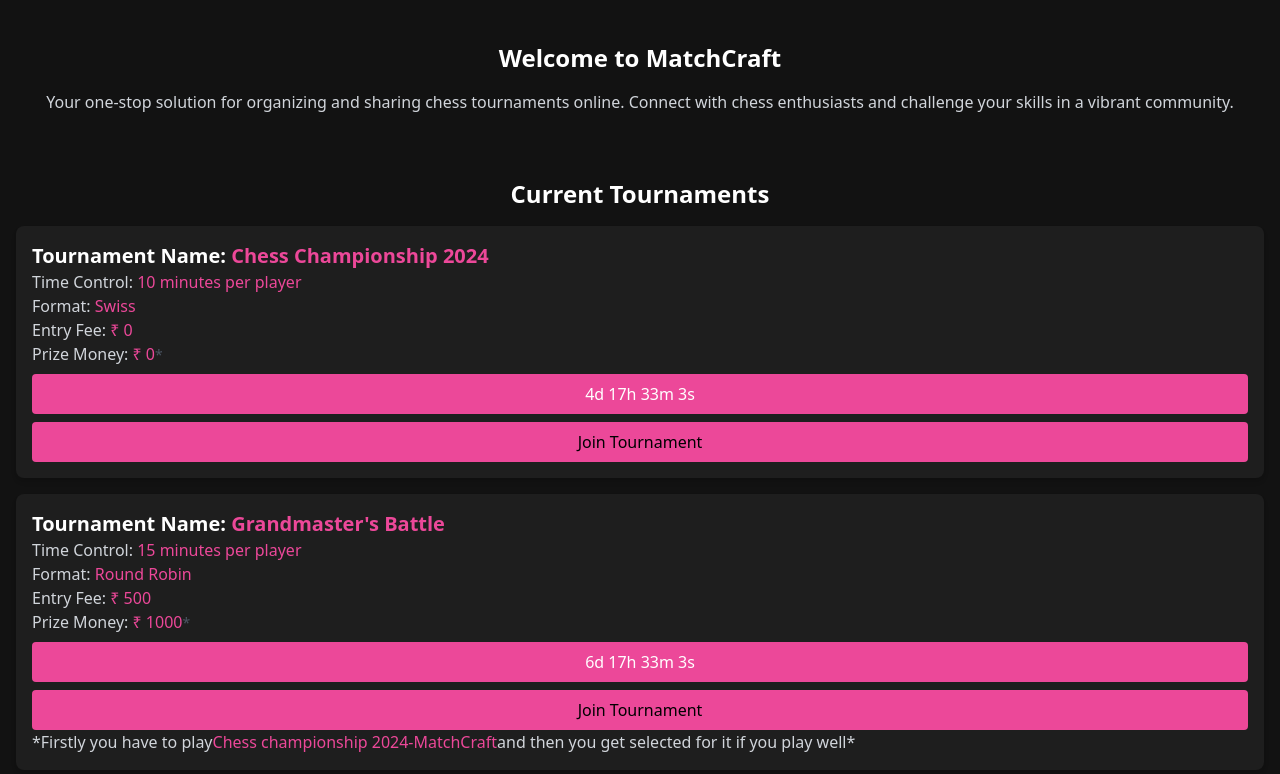
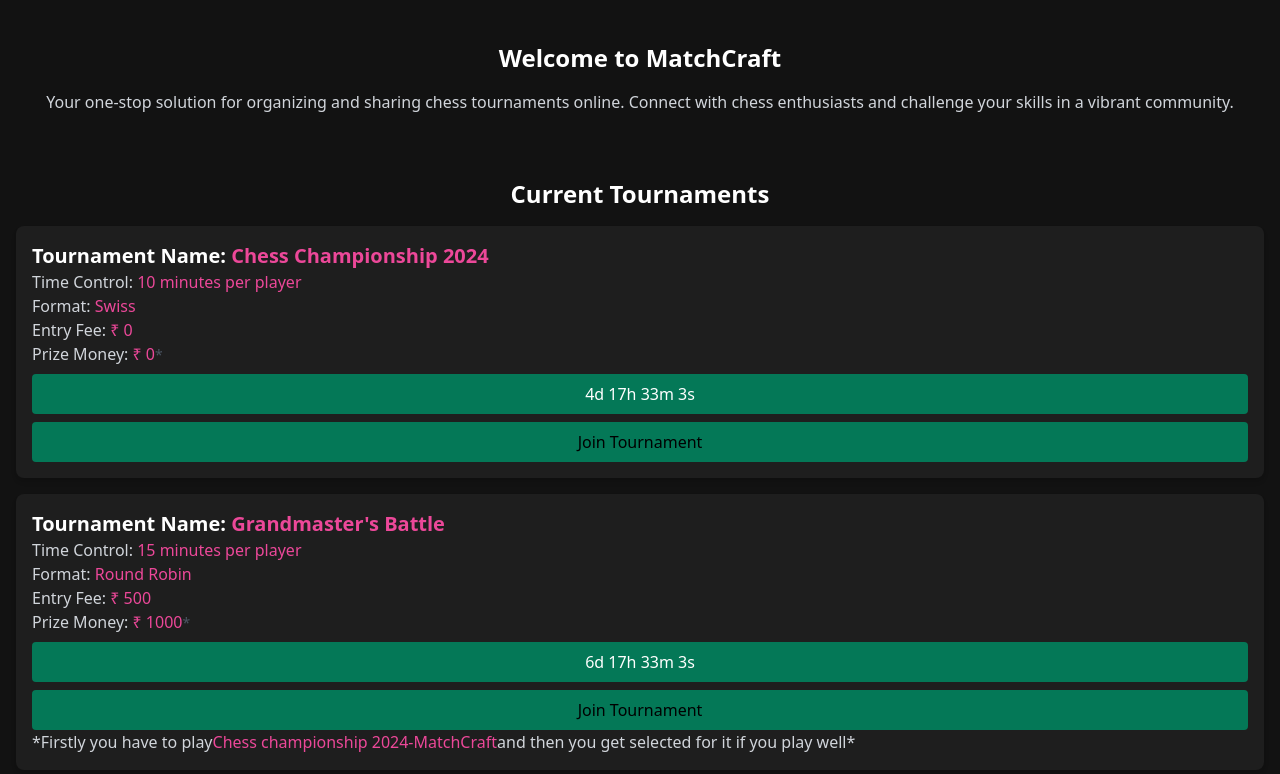
Before and after one commit to MatchCraft4u/MatchCraft, a plain HTML site: page index.html in a window 1280 px wide. Shown: the part 178-952 px from the top of the page. Drawn offline with nearby package versions, Linux system fonts and the light colour scheme.

Commit message:
Update index.html

```diff
--- a/index.html
+++ b/index.html
@@ -57,10 +57,10 @@
           <p class="text-gray-300">Entry Fee: <span class="text-pink-500"> &#8377; 0</span></p>
           <p class="text-gray-300">Prize Money: <span class="text-pink-500"> &#8377; 0<span class="text-sm text-gray-600">*</span></span></p>
 
-          <div class="mt-2 text-center text-white bg-pink-500 px-4 py-2 rounded" id="countdown-1"></div>
+          <div class="mt-2 text-center text-white bg-green-700 px-4 py-2 rounded" id="countdown-1"></div>
 
           <a href="https://t.me/MatchCraft4u" target="_blank"
-            class="block mt-2 text-center bg-pink-500 text-white px-4 py-2 rounded hover:bg-pink-600">Join
+            class="block mt-2 text-center bg-green-700 text-white px-4 py-2 rounded hover:bg-pink-600">Join
             Tournament</a>
         </div>
 
@@ -72,10 +72,10 @@
           <p class="text-gray-300">Entry Fee: <span class="text-pink-500"> &#8377; 500</span></p>
           <p class="text-gray-300">Prize Money: <span class="text-pink-500"> &#8377; 1000<span class="text-sm text-gray-600">*</span></span></p>
 
-          <div class="mt-2 text-center text-white bg-pink-500 px-4 py-2 rounded" id="countdown-2"></div>
+          <div class="mt-2 text-center text-white bg-green-700 px-4 py-2 rounded" id="countdown-2"></div>
 
           <a href="#" target="_blank"
-            class="block mt-2 text-center bg-pink-500 text-white px-4 py-2 rounded hover:bg-pink-600">Join
+            class="block mt-2 text-center bg-green-700 text-white px-4 py-2 rounded hover:bg-pink-600">Join
             Tournament</a>
            <p class="text-gray-300">*Firstly you have to play<span class="text-pink-500">Chess championship 2024-MatchCraft</span>and then you get selected for it if you play well*</p>
         </div>
```
